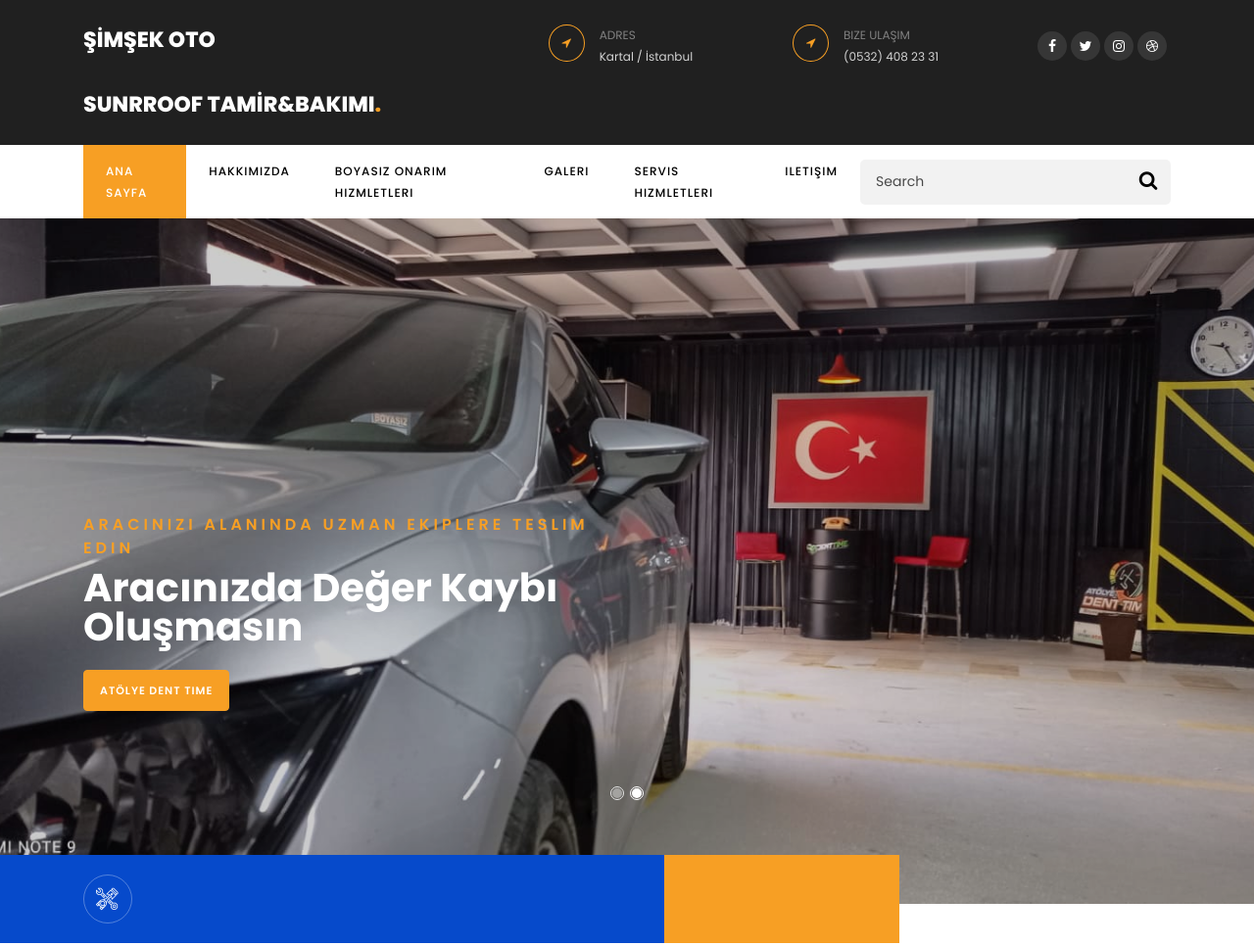
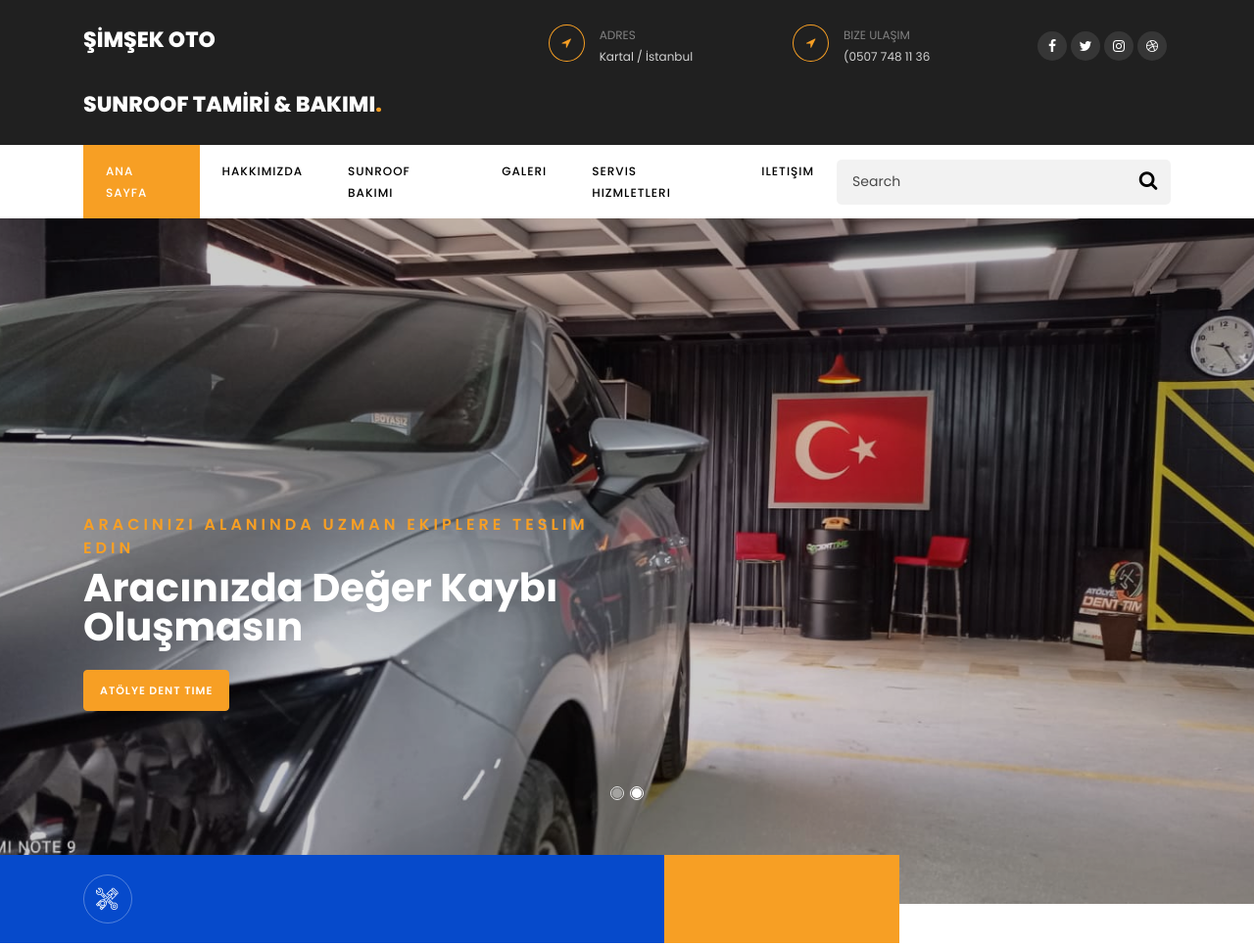
Before and after one commit to rcamci/simsekotosuroof, a plain HTML site: page index.html in a window 1280 px wide. Shown: the top 966 px of the page at 98% size. Drawn offline with Linux system fonts and the light colour scheme; some packages are replaced by stand-ins of ours; no server answers.

Commit message:
Update index.html

```diff
--- a/index.html
+++ b/index.html
@@ -14,7 +14,7 @@
 <div class="container">
 <div class="row justify-content-between">
 <div class="col-md-3 d-flex align-items-center">
-<a class="navbar-brand" href="index.html">ŞİMŞEK OTO  <br><br><br>SUNRROOF TAMİR&BAKIMI<span>.</span></a>
+<a class="navbar-brand" href="index.html">ŞİMŞEK OTO  <br><br><br>SUNROOF TAMİRİ & BAKIMI<span>.</span></a>
 </div>
 <div class="col-md-7">
 <div class="row">
@@ -27,7 +27,7 @@
 <div class="col">
 <div class="top-wrap d-flex">
 <div class="icon d-flex align-items-center justify-content-center"><span class="fa fa-location-arrow"></span></div>
-<div class="text"><span>Bize Ulaşım</span><span>(0532) 408 23 31 </span></div>
+<div class="text"><span>Bize Ulaşım</span><span>(0507 748 11 36 </span></div>
 </div>
 </div>
 <div class="col-md-3 d-flex justify-content-end align-items-center">
@@ -60,7 +60,7 @@
 <ul class="navbar-nav mr-auto">
 <li class="nav-item active"><a href="index.html" class="nav-link">Ana Sayfa</a></li>
 <li class="nav-item"><a href="about.html" class="nav-link">Hakkımızda</a></li>
-<li class="nav-item"><a href="services.html" class="nav-link">Boyasız Onarım Hizmletleri</a></li>
+<li class="nav-item"><a href="services.html" class="nav-link">Sunroof Bakımı</a></li>
 <li class="nav-item"><a href="project.html" class="nav-link">Galeri</a></li>
 <li class="nav-item"><a href="blog.html" class="nav-link">Servis Hizmletleri</a></li>
 <li class="nav-item"><a href="contact.html" class="nav-link">iletişim</a></li>
```
